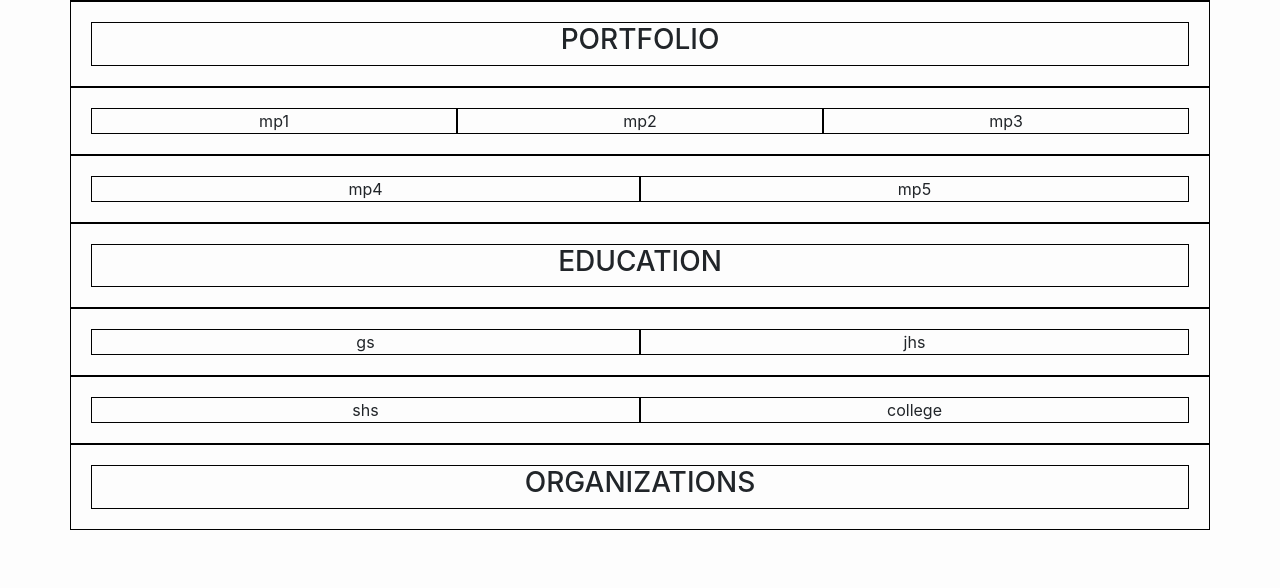
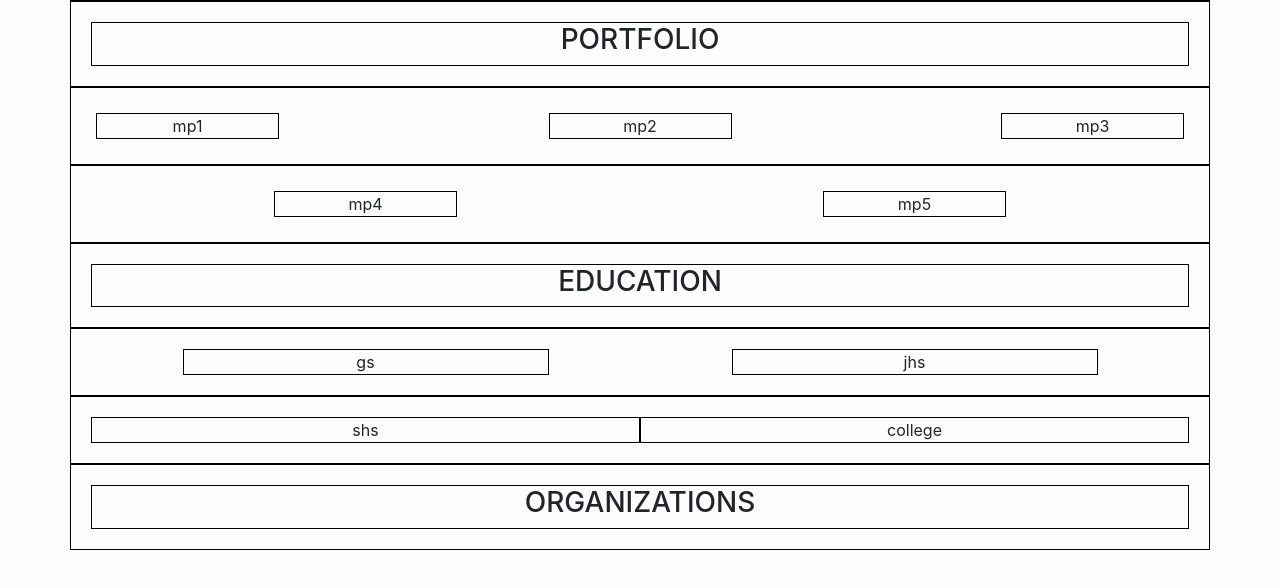
Before and after one commit to yaptot/ccapdev-resume, a plain HTML site: page index.html in a window 1280 px wide. Shown: the part 190-778 px from the top of the page. Drawn offline with nearby package versions, Linux system fonts and the light colour scheme; no server answers.

Commit message:
Layout 2: Layout Harder
Layouts continued

```diff
--- a/index.html
+++ b/index.html
@@ -112,22 +112,22 @@
                 <h3>PORTFOLIO</h3>
             </div>
         </div>
-        <div class="row justify-content-betwe">
-            <div class="col">
+        <div class="row justify-content-between">
+            <div class="col-2">
                 mp1
             </div>
-            <div class="col">
+            <div class="col-2">
                 mp2
             </div>
-            <div class="col">
+            <div class="col-2">
                 mp3
             </div>
         </div>
-        <div class="row">
-            <div class="col">
+        <div class="row justify-content-around">
+            <div class="col-2">
                 mp4
             </div>
-            <div class="col">
+            <div class="col-2">
                 mp5
             </div>
         </div>
@@ -136,11 +136,11 @@
                 <h3>EDUCATION</h3>
             </div>
         </div>
-        <div class="row">
-            <div class="col">
+        <div class="row justify-content-around">
+            <div class="col-4">
                 gs
             </div>
-            <div class="col">
+            <div class="col-4">
                 jhs
             </div>
         </div>
--- a/style.css
+++ b/style.css
@@ -12,6 +12,15 @@ body {
     border: 1px solid black;
 }
 
+.col-4 {
+    border: 1px solid black;
+}
+
+.col-2 {
+    border: 1px solid black;
+    margin: 5px;
+}
+
 #name {
     text-align: left;
     padding: 30px;
```
